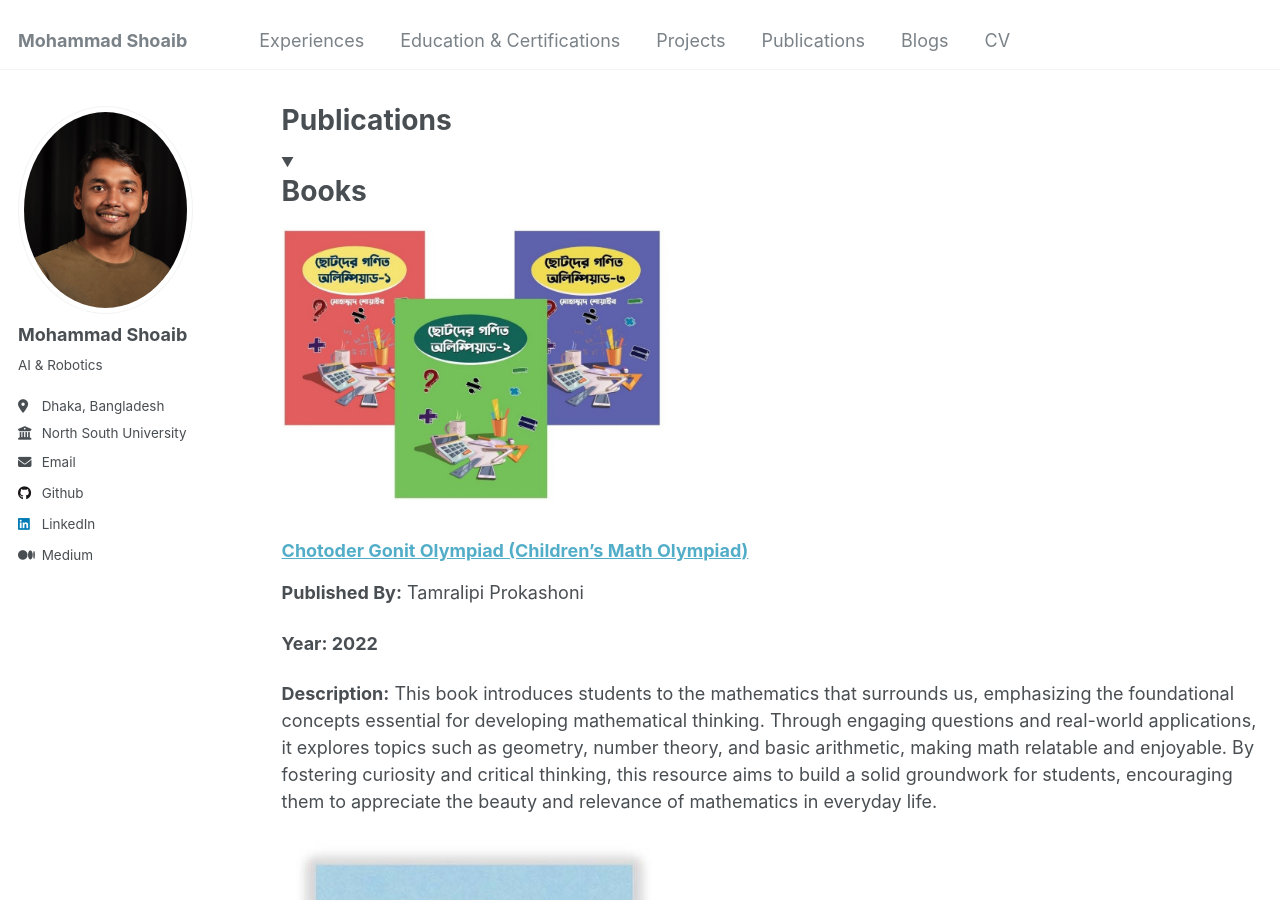
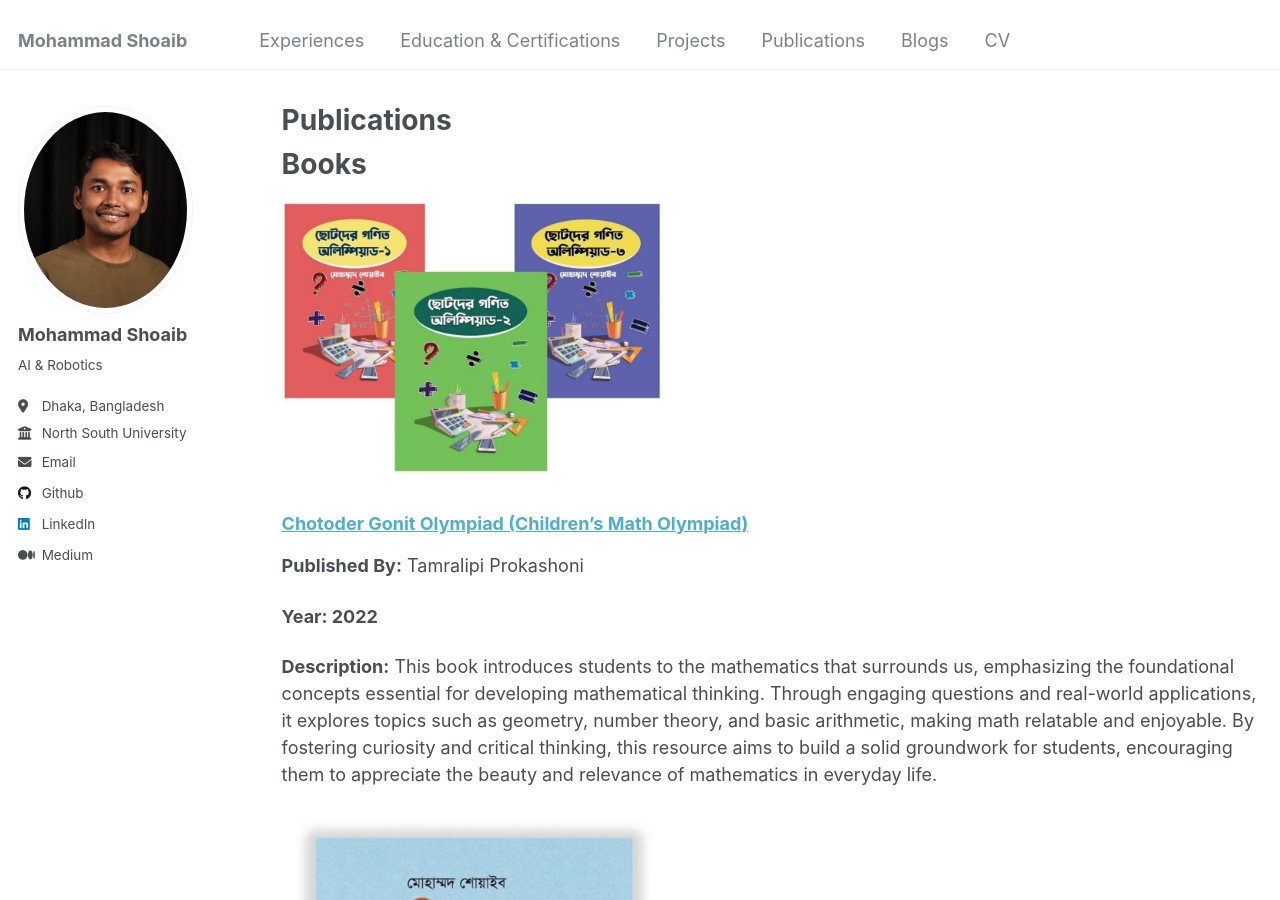
Before and after one commit to shoaib6174/shoaib6174.github.io, a Jekyll site: the page built from _pages/publications.md, in a window 1280 px wide and 900 px high. Built offline with Jekyll 4.4.1, drawn with Linux system fonts in a browser that asks for light colours.

Commit message:
Update publications.md

```diff
--- a/_pages/publications.md
+++ b/_pages/publications.md
@@ -9,8 +9,8 @@
 
 {% include base_path %}
 
-<details markdown="1" open>
-<summary> <h1> Books </h1></summary>
+Books
+=====
 
 
 <img src='/files/photos/gonit-olympiad-books (1).jpg' width="40%"  alt="Gonit Olympiad Books">
@@ -32,12 +32,9 @@
 
 **Description:** Goniter Mojar Proshno O Uttor (Interesting Math Questions and Answers) is an engaging mathematics book designed to introduce students to the fun and intriguing aspects of math. It consists of a variety of questions that explore fundamental concepts such as infinity, geometry, trigonometry, calculus,number theory etc.. The book also includes puzzles that challenge readers and stimulate critical thinking. By presenting these topics in an accessible and enjoyable manner, it aims to foster a love for mathematics and encourage students to appreciate its beauty.
 
-</details>
 
-
-
-<details markdown="1" open >
-<summary> <h1> Research </h1></summary>
+Research
+=====
 
 ### [3D printing technology for textiles and fashion - Review Paper](https://www.tandfonline.com/doi/full/10.1080/00405167.2021.1978223)
 
@@ -46,5 +43,3 @@
 ### [Development of Radiation Protective Mobile Case - Conference Paper](https://index.ieomsociety.org/index.cfm/article/view/ID/3683)
 
 RASHID, M. (2022, June). Development of Radiation Protective Mobile Case. In 7th North American International Conference on Industrial Engineering and Operations Management, https://doi.org/10.46254/NA07.20220494.
-
-</details>
```
